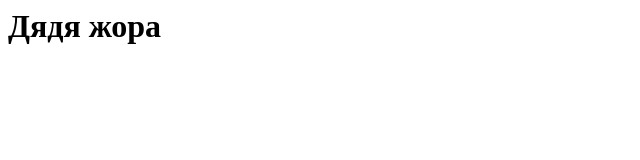
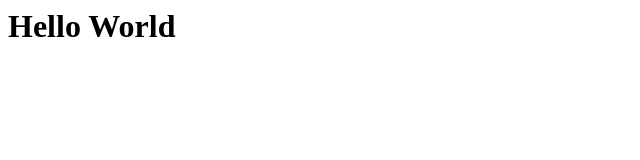
Before and after one commit to tarask0v/ttkk, a plain HTML site: page index.html in a window 1280 px wide. Shown: the whole page, without its empty margins (0-640 px from the left). Drawn offline with Linux system fonts and the light colour scheme.

Commit message:
Update index.html

```diff
--- a/index.html
+++ b/index.html
@@ -1 +1,6 @@
-<h1>Дядя жора</h1>
+<html>
+  <head><title>My First Commit</title></head>
+  <body>
+    <h1>Hello World</h1>
+  </body>
+</html>
```
